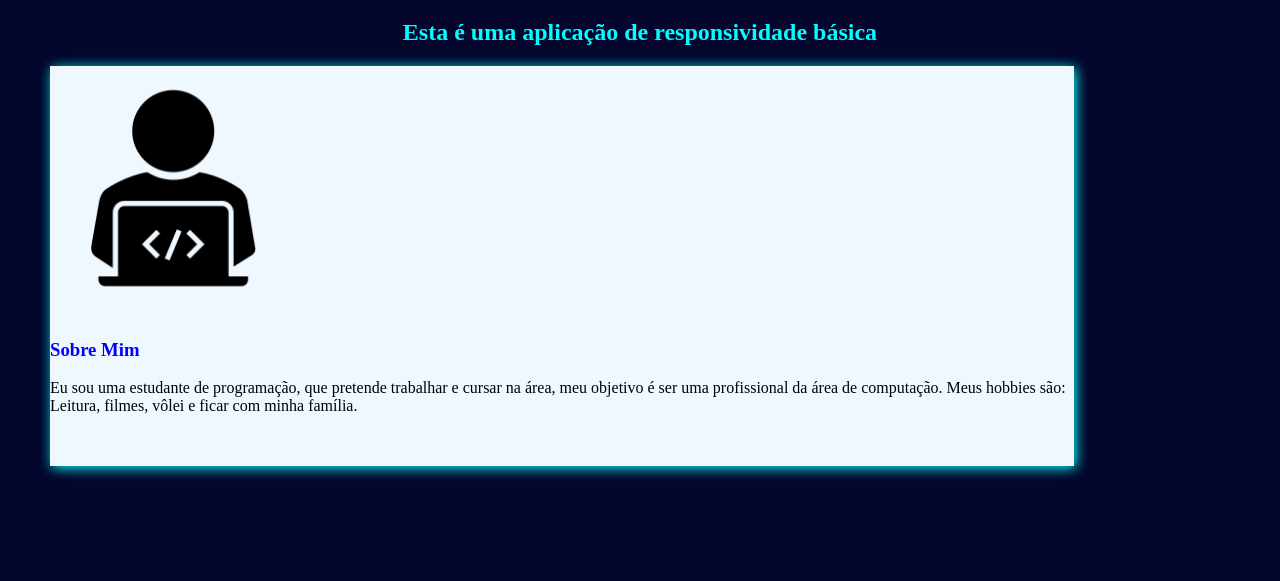
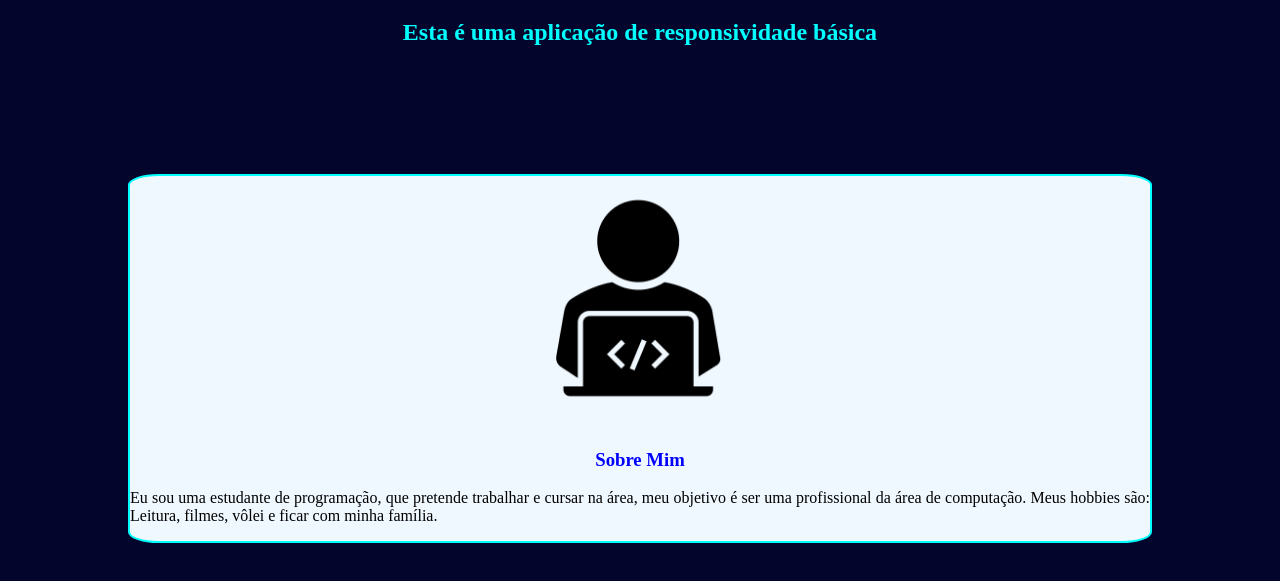
Before and after one commit to KimberllyMedeiros/Tarefa-CSS-02, a plain HTML site: page index.html in a window 1280 px wide. Shown: the part 61-642 px from the top of the page. Drawn offline with Linux system fonts and the light colour scheme.

Commit message:
alteracao

```diff
--- a/index.html
+++ b/index.html
@@ -18,7 +18,7 @@ Esta é uma aplicação de responsividade básica
         <h3 id="texto3">
 Sobre Mim
         </h3>
-        <p>
+        <p id="texto4">
             Eu sou uma estudante de programação, que pretende trabalhar e cursar na área, meu objetivo é ser uma profissional da área de computação.
             Meus hobbies são: Leitura, filmes, vôlei e ficar com minha família.
         </p>
--- a/style.css
+++ b/style.css
@@ -5,10 +5,14 @@
 }
 #caixa{
     background-color: aliceblue;
-    width: 80%;
-    height: 400px;
-    margin-left: 50px;
-   box-shadow: 2px 2px 12px aqua;
+    border: 2px solid aqua;
+    width: 50%
+    height: 300px;
+    text-align: center;
+    border-radius: 3%;
+    margin: 10%;
+
+
 }
 #foto{
    width: 250px;
@@ -17,8 +21,6 @@
 #texto1{
     color: aliceblue;
     text-align: center;
-    font-weight: bold;
-
 }
 #texto2{
     color: aqua;
@@ -27,3 +29,6 @@
 #texto3{
     color: blue;
 }
+#texto4{
+    text-align: justify;
+}
```
